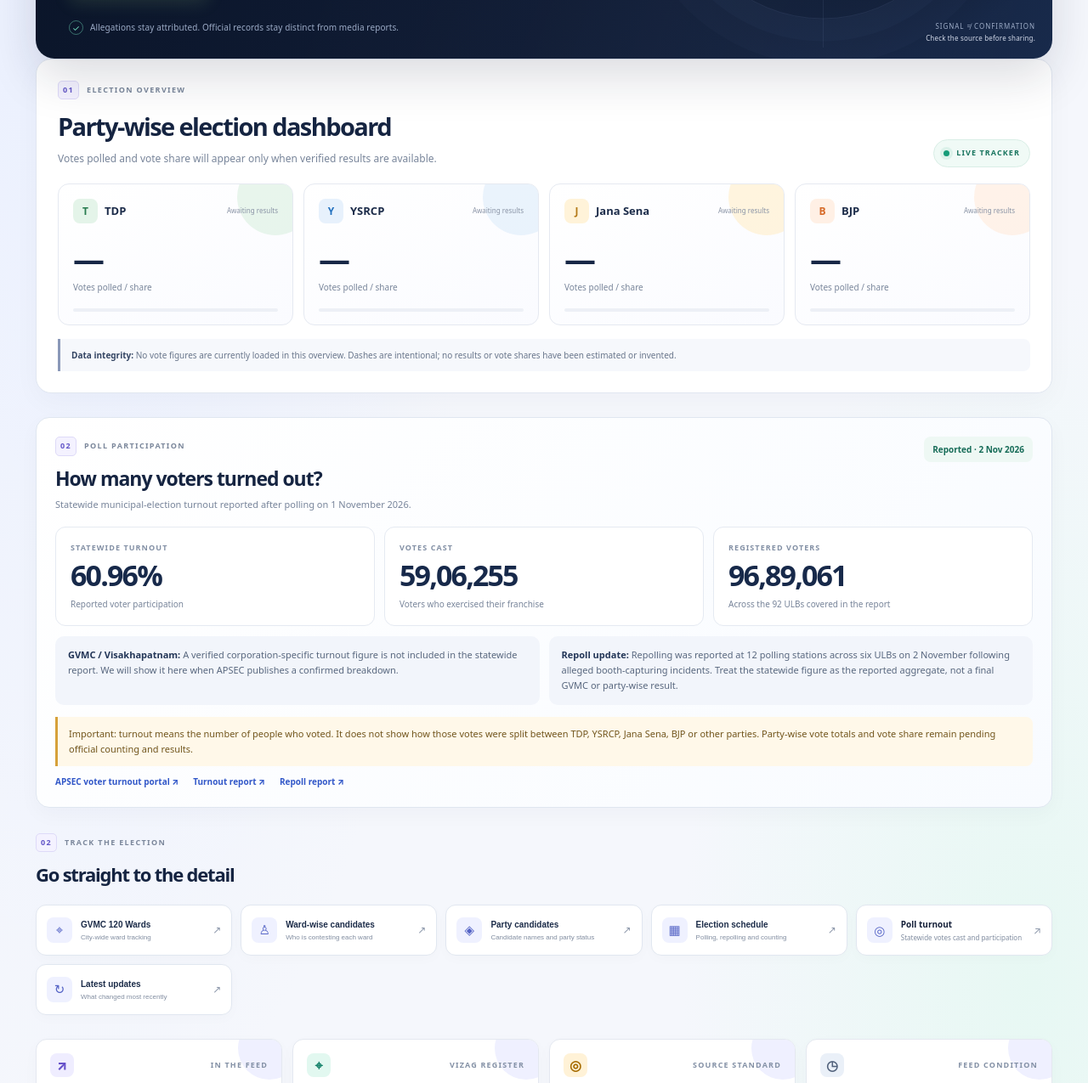
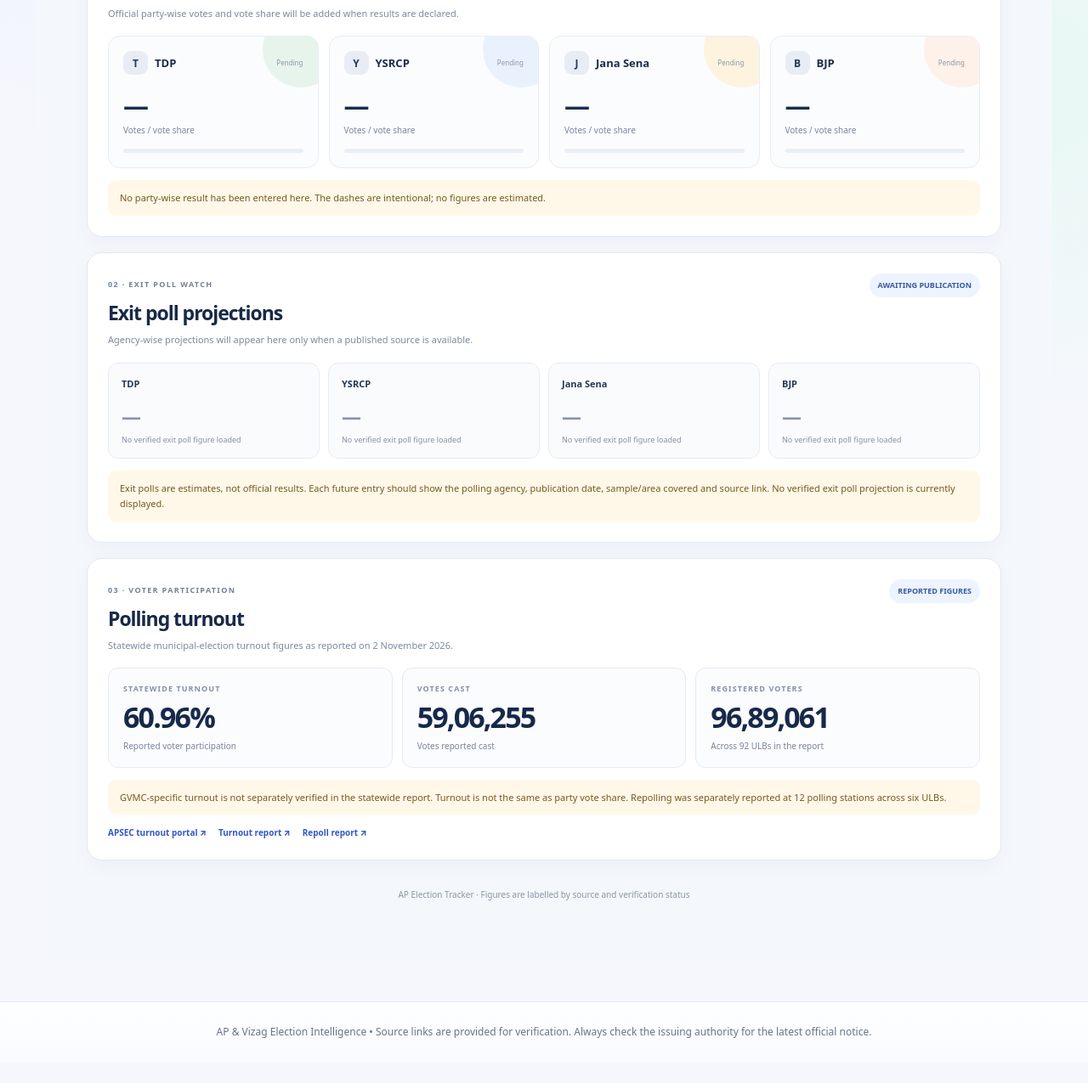
Before and after one commit to devops-integrated/ap-vizag-election-tracker, a plain HTML site: page index.html in a window 1280 px wide. Shown: the part 848-2123 px from the top of the page at 85% size. After the commit the page ends 2099 px from the top, so only its background shows below. Drawn offline with Linux system fonts and the light colour scheme.

Commit message:
Simplify homepage to party tracker, exit polls and turnout

```diff
--- a/index.html
+++ b/index.html
@@ -344,117 +344,88 @@ button:focus-visible,a:focus-visible,input:focus-visible,select:focus-visible{ou
   </select>
 </nav>
 <section id="dashboard" class="view">
+<style>
+/* Minimal party + polling dashboard */
+#dashboard{background:#f4f7fc;padding:28px 0 54px}
+#dashboard .simple-shell{max-width:1120px;margin:0 auto;padding:0 22px}
+#dashboard .simple-top{display:flex;justify-content:space-between;align-items:center;gap:16px;margin-bottom:24px}
+#dashboard .simple-brand{font-size:12px;font-weight:900;letter-spacing:.16em;color:#52627e}
+#dashboard .simple-live{font-size:10px;font-weight:800;letter-spacing:.1em;color:#16765e}
+#dashboard .simple-hero{padding:34px;border-radius:22px;background:#101e3b;color:#fff;margin-bottom:20px;position:relative;overflow:hidden}
+#dashboard .simple-hero:after{content:"";position:absolute;width:280px;height:280px;border:1px solid #ffffff20;border-radius:50%;right:-50px;top:-150px;box-shadow:0 0 0 35px #ffffff08,0 0 0 70px #ffffff06}
+#dashboard .simple-hero h2{font-size:clamp(30px,5vw,48px);line-height:1.04;letter-spacing:-.055em;margin:0 0 9px;position:relative;z-index:1}
+#dashboard .simple-hero p{margin:0;color:#bdc9dc;font-size:13px;position:relative;z-index:1}
+#dashboard .simple-section{background:#fff;border:1px solid #e3e9f2;border-radius:18px;padding:24px;margin:18px 0;box-shadow:0 8px 26px #162b4d08}
+#dashboard .simple-section-head{display:flex;justify-content:space-between;align-items:flex-start;gap:12px;margin-bottom:18px}
+#dashboard .simple-eyebrow{font-size:9px;letter-spacing:.15em;font-weight:900;color:#71809a}
+#dashboard .simple-section h3{font-size:23px;letter-spacing:-.045em;color:#182947;margin:6px 0 4px}
+#dashboard .simple-section-head p{font-size:11px;color:#7c899d;margin:0}
+#dashboard .simple-tag{padding:7px 10px;border-radius:20px;background:#edf4ff;color:#3659a4;font-size:9px;font-weight:850;white-space:nowrap}
+#dashboard .party-grid{display:grid;grid-template-columns:repeat(4,minmax(0,1fr));gap:12px}
+#dashboard .party-card{border:1px solid #e8edf4;border-radius:14px;padding:17px;background:#fbfcfe;min-width:0}
+#dashboard .party-card-top{display:flex;align-items:center;gap:8px;flex-wrap:wrap}
+#dashboard .party-mark{width:28px;height:28px;border-radius:9px;display:grid;place-items:center;background:#e8edf5;color:#243958;font-weight:900}
+#dashboard .party-name{font-size:13px;font-weight:900;color:#1b2c49}
+#dashboard .party-status{font-size:8px;color:#8b96a8;margin-left:auto}
+#dashboard .party-number{font-size:30px;line-height:1.2;font-weight:900;letter-spacing:-.05em;color:#1b2d4b;margin-top:19px}
+#dashboard .party-caption{font-size:10px;color:#78869b;margin-top:2px}
+#dashboard .party-track{height:5px;background:#e9eef5;border-radius:8px;margin-top:14px;overflow:hidden}
+#dashboard .party-track span{display:block;width:0;height:100%;background:#7d91b4}
+#dashboard .exit-grid{display:grid;grid-template-columns:repeat(4,minmax(0,1fr));gap:10px}
+#dashboard .exit-card{padding:15px;border:1px solid #e7ecf3;border-radius:12px;background:#fafbfd}
+#dashboard .exit-party{font-size:11px;font-weight:900;color:#253754}
+#dashboard .exit-value{font-size:23px;font-weight:900;color:#8a96a8;margin:12px 0 2px}
+#dashboard .exit-caption{font-size:9px;color:#8490a2;line-height:1.5}
+#dashboard .poll-turnout-stats{display:grid;grid-template-columns:repeat(3,minmax(0,1fr));gap:11px}
+#dashboard .poll-turnout-stats article{padding:17px;border:1px solid #e5eaf2;border-radius:12px;background:#fbfcfe;display:flex;flex-direction:column;gap:5px}
+#dashboard .poll-stat-label{font-size:9px;letter-spacing:.12em;font-weight:850;color:#8390a5}
+#dashboard .poll-turnout-stats strong{font-size:clamp(24px,3vw,34px);line-height:1.2;letter-spacing:-.055em;color:#17294a;font-variant-numeric:tabular-nums}
+#dashboard .poll-turnout-stats small{font-size:10px;color:#78859a}
+#dashboard .poll-note{margin:14px 0 0;padding:12px 14px;border-radius:9px;background:#fff8e9;color:#76591d;font-size:11px;line-height:1.6}
+#dashboard .simple-sources{display:flex;gap:14px;flex-wrap:wrap;margin-top:13px}
+#dashboard .simple-sources a{font-size:10px;font-weight:800;color:#3157c8;text-decoration:none}
+#dashboard .simple-sources a:hover{text-decoration:underline}
+#dashboard .simple-footer{text-align:center;color:#8a96a8;font-size:10px;padding:14px}
+@media(max-width:760px){#dashboard .party-grid,#dashboard .exit-grid{grid-template-columns:repeat(2,minmax(0,1fr))}}
+@media(max-width:520px){#dashboard{padding-top:16px}#dashboard .simple-shell{padding:0 12px}#dashboard .simple-hero{padding:25px 20px}#dashboard .simple-section{padding:17px}.poll-turnout-stats{grid-template-columns:1fr}#dashboard .simple-section-head{flex-direction:column}}
+</style>
+<div class="simple-shell">
+  <div class="simple-top"><span class="simple-brand">AP ELECTION TRACKER</span><span class="simple-live">● ELECTION DASHBOARD</span></div>
+  <header class="simple-hero"><h2>Andhra Pradesh<br>Election Dashboard</h2><p>Party-wise results, exit poll projections and voter turnout — in one place.</p></header>
 
+  <section class="simple-section" aria-labelledby="partyOverviewTitle">
+    <div class="simple-section-head"><div><span class="simple-eyebrow">01 · PARTY POSITION</span><h3 id="partyOverviewTitle">Party-wise vote tracker</h3><p>Official party-wise votes and vote share will be added when results are declared.</p></div><span class="simple-tag">OFFICIAL RESULTS</span></div>
+    <div class="party-grid">
+      <article class="party-card party-tdp"><div class="party-card-top"><span class="party-mark">T</span><span class="party-name">TDP</span><span class="party-status">Pending</span></div><div class="party-number">—</div><div class="party-caption">Votes / vote share</div><div class="party-track"><span></span></div></article>
+      <article class="party-card party-ysrcp"><div class="party-card-top"><span class="party-mark">Y</span><span class="party-name">YSRCP</span><span class="party-status">Pending</span></div><div class="party-number">—</div><div class="party-caption">Votes / vote share</div><div class="party-track"><span></span></div></article>
+      <article class="party-card party-jsp"><div class="party-card-top"><span class="party-mark">J</span><span class="party-name">Jana Sena</span><span class="party-status">Pending</span></div><div class="party-number">—</div><div class="party-caption">Votes / vote share</div><div class="party-track"><span></span></div></article>
+      <article class="party-card party-bjp"><div class="party-card-top"><span class="party-mark">B</span><span class="party-name">BJP</span><span class="party-status">Pending</span></div><div class="party-number">—</div><div class="party-caption">Votes / vote share</div><div class="party-track"><span></span></div></article>
+    </div>
+    <p class="poll-note">No party-wise result has been entered here. The dashes are intentional; no figures are estimated.</p>
+  </section>
 
+  <section class="simple-section" aria-labelledby="exitPollTitle">
+    <div class="simple-section-head"><div><span class="simple-eyebrow">02 · EXIT POLL WATCH</span><h3 id="exitPollTitle">Exit poll projections</h3><p>Agency-wise projections will appear here only when a published source is available.</p></div><span class="simple-tag">AWAITING PUBLICATION</span></div>
+    <div class="exit-grid">
+      <article class="exit-card"><div class="exit-party">TDP</div><div class="exit-value">—</div><div class="exit-caption">No verified exit poll figure loaded</div></article>
+      <article class="exit-card"><div class="exit-party">YSRCP</div><div class="exit-value">—</div><div class="exit-caption">No verified exit poll figure loaded</div></article>
+      <article class="exit-card"><div class="exit-party">Jana Sena</div><div class="exit-value">—</div><div class="exit-caption">No verified exit poll figure loaded</div></article>
+      <article class="exit-card"><div class="exit-party">BJP</div><div class="exit-value">—</div><div class="exit-caption">No verified exit poll figure loaded</div></article>
+    </div>
+    <p class="poll-note">Exit polls are estimates, not official results. Each future entry should show the polling agency, publication date, sample/area covered and source link. No verified exit poll projection is currently displayed.</p>
+  </section>
 
-<div class="command-layout">
-  <div class="command-topline"><div><span class="live-dot"></span><span class="micro-label">AP ELECTION COMMAND CENTER</span></div><span class="topline-right">LIVE TRACKER · ANDHRA PRADESH · VISAKHAPATNAM · GVMC</span></div>
-  <div class="command-hero">
-    <div class="hero-copy">
-      <div class="hero-kicker"><span class="kicker-line"></span> THE ELECTION DESK</div>
-      <h2>AP Election<br><em>Command Center.</em></h2>
-      <p>See the election picture at a glance: party-wise tracking, GVMC ward candidates, election schedules and the latest developments across Andhra Pradesh.</p>
-      <div class="hero-actions"><button class="action primary" data-go="liveNews">Read latest updates <span aria-hidden="true">↗</span></button><button class="hero-ghost" data-go="wards">Find ward candidates <span aria-hidden="true">→</span></button><button class="hero-ghost" data-go="calendar">Check election dates <span aria-hidden="true">↗</span></button></div>
-      <div class="hero-footnote"><span class="shield-mark">✓</span> Allegations stay attributed. Official records stay distinct from media reports.</div>
-    </div>
-    <div class="hero-art" aria-label="Abstract election intelligence radar illustration">
-      <div class="radar-halo halo-one"></div><div class="radar-halo halo-two"></div><div class="radar-halo halo-three"></div>
-      <div class="radar-cross cross-x"></div><div class="radar-cross cross-y"></div>
-      <div class="radar-core"><span>AP</span><small>FIELD<br>WATCH</small></div>
-      <div class="radar-point point-a"></div><div class="radar-point point-b"></div><div class="radar-point point-c"></div>
-      <div class="radar-label label-a"><span class="mini-dot mint"></span> STATEWIDE <b>AP</b></div>
-      <div class="radar-label label-b"><span class="mini-dot blue"></span> CITY WATCH <b>VIZAG</b></div>
-      <div class="radar-caption">SIGNAL ≠ CONFIRMATION<br><span>Check the source before sharing.</span></div>
-    </div>
-  </div>
-  <section class="party-overview" aria-labelledby="partyOverviewTitle">
-    <div class="party-overview-head">
-      <div><span class="section-eyebrow"><span class="section-index">01</span> ELECTION OVERVIEW</span><h2 id="partyOverviewTitle">Party-wise election dashboard</h2><p>Votes polled and vote share will appear only when verified results are available.</p></div>
-      <span class="party-live-label"><i></i> LIVE TRACKER</span>
-    </div>
-    <div class="party-grid">
-      <article class="party-card party-tdp"><div class="party-card-top"><span class="party-mark">T</span><span class="party-name">TDP</span><span class="party-status">Awaiting results</span></div><div class="party-number">—</div><div class="party-caption">Votes polled / share</div><div class="party-track"><span></span></div></article>
-      <article class="party-card party-ysrcp"><div class="party-card-top"><span class="party-mark">Y</span><span class="party-name">YSRCP</span><span class="party-status">Awaiting results</span></div><div class="party-number">—</div><div class="party-caption">Votes polled / share</div><div class="party-track"><span></span></div></article>
-      <article class="party-card party-jsp"><div class="party-card-top"><span class="party-mark">J</span><span class="party-name">Jana Sena</span><span class="party-status">Awaiting results</span></div><div class="party-number">—</div><div class="party-caption">Votes polled / share</div><div class="party-track"><span></span></div></article>
-      <article class="party-card party-bjp"><div class="party-card-top"><span class="party-mark">B</span><span class="party-name">BJP</span><span class="party-status">Awaiting results</span></div><div class="party-number">—</div><div class="party-caption">Votes polled / share</div><div class="party-track"><span></span></div></article>
-    </div>
-    <p class="party-disclaimer"><strong>Data integrity:</strong> No vote figures are currently loaded in this overview. Dashes are intentional; no results or vote shares have been estimated or invented.</p>
-  </section>
-  <section class="poll-turnout-panel" aria-labelledby="pollTurnoutTitle">
-    <div class="poll-turnout-head">
-      <div><span class="section-eyebrow"><span class="section-index">02</span> POLL PARTICIPATION</span><h2 id="pollTurnoutTitle">How many voters turned out?</h2><p>Statewide municipal-election turnout reported after polling on 1 November 2026.</p></div>
-      <span class="poll-source-tag">Reported · 2 Nov 2026</span>
-    </div>
+  <section class="simple-section" aria-labelledby="pollTurnoutTitle">
+    <div class="simple-section-head"><div><span class="simple-eyebrow">03 · VOTER PARTICIPATION</span><h3 id="pollTurnoutTitle">Polling turnout</h3><p>Statewide municipal-election turnout figures as reported on 2 November 2026.</p></div><span class="simple-tag">REPORTED FIGURES</span></div>
     <div class="poll-turnout-stats">
       <article><span class="poll-stat-label">STATEWIDE TURNOUT</span><strong>60.96%</strong><small>Reported voter participation</small></article>
-      <article><span class="poll-stat-label">VOTES CAST</span><strong>59,06,255</strong><small>Voters who exercised their franchise</small></article>
-      <article><span class="poll-stat-label">REGISTERED VOTERS</span><strong>96,89,061</strong><small>Across the 92 ULBs covered in the report</small></article>
+      <article><span class="poll-stat-label">VOTES CAST</span><strong>59,06,255</strong><small>Votes reported cast</small></article>
+      <article><span class="poll-stat-label">REGISTERED VOTERS</span><strong>96,89,061</strong><small>Across 92 ULBs in the report</small></article>
     </div>
-    <div class="poll-turnout-foot">
-      <div><strong>GVMC / Visakhapatnam:</strong> A verified corporation-specific turnout figure is not included in the statewide report. We will show it here when APSEC publishes a confirmed breakdown.</div>
-      <div><strong>Repoll update:</strong> Repolling was reported at 12 polling stations across six ULBs on 2 November following alleged booth-capturing incidents. Treat the statewide figure as the reported aggregate, not a final GVMC or party-wise result.</div>
-    </div>
-    <p class="poll-data-note">Important: turnout means the number of people who voted. It does not show how those votes were split between TDP, YSRCP, Jana Sena, BJP or other parties. Party-wise vote totals and vote share remain pending official counting and results.</p>
-    <div class="poll-links"><a href="https://demo8.cgg.gov.in/apsec/getVoterTurnOutCanPortal" target="_blank" rel="noopener noreferrer">APSEC voter turnout portal ↗</a><a href="https://www.newindianexpress.com/states/andhra-pradesh/2026/Nov/02/andhra-pradesh-records-6096-per-cent-voter-turnout-in-ulb-elections" target="_blank" rel="noopener noreferrer">Turnout report ↗</a><a href="https://www.hindustantimes.com/india-news/repolling-begins-at-12-polling-stations-in-six-ulbs-in-andhra-101793594244486.html" target="_blank" rel="noopener noreferrer">Repoll report ↗</a></div>
+    <p class="poll-note">GVMC-specific turnout is not separately verified in the statewide report. Turnout is not the same as party vote share. Repolling was separately reported at 12 polling stations across six ULBs.</p>
+    <div class="simple-sources"><a href="https://demo8.cgg.gov.in/apsec/getVoterTurnOutCanPortal" target="_blank" rel="noopener noreferrer">APSEC turnout portal ↗</a><a href="https://www.newindianexpress.com/states/andhra-pradesh/2026/Nov/02/andhra-pradesh-records-6096-per-cent-voter-turnout-in-ulb-elections" target="_blank" rel="noopener noreferrer">Turnout report ↗</a><a href="https://www.hindustantimes.com/india-news/repolling-begins-at-12-polling-stations-in-six-ulbs-in-andhra-101793594244486.html" target="_blank" rel="noopener noreferrer">Repoll report ↗</a></div>
   </section>
-  <section class="command-shortcuts" aria-label="Main election tracker sections">
-    <div class="shortcut-heading"><div><span class="section-eyebrow"><span class="section-index">02</span> TRACK THE ELECTION</span><h2>Go straight to the detail</h2></div></div>
-    <div class="shortcut-grid">
-      <button class="shortcut-card" data-go="vizag"><span class="shortcut-icon">⌖</span><span><b>GVMC 120 Wards</b><small>City-wide ward tracking</small></span><span class="shortcut-arrow">↗</span></button>
-      <button class="shortcut-card" data-go="wards"><span class="shortcut-icon">♙</span><span><b>Ward-wise candidates</b><small>Who is contesting each ward</small></span><span class="shortcut-arrow">↗</span></button>
-      <button class="shortcut-card" data-go="constituencies"><span class="shortcut-icon">◈</span><span><b>Party candidates</b><small>Candidate names and party status</small></span><span class="shortcut-arrow">↗</span></button>
-      <button class="shortcut-card" data-go="calendar"><span class="shortcut-icon">▦</span><span><b>Election schedule</b><small>Polling, repolling and counting</small></span><span class="shortcut-arrow">↗</span></button>
-      <a class="shortcut-card" href="#pollTurnoutTitle" style="text-decoration:none;color:inherit"><span class="shortcut-icon">◎</span><span><b>Poll turnout</b><small>Statewide votes cast and participation</small></span><span class="shortcut-arrow">↗</span></a>
-      <button class="shortcut-card" data-go="latestUpdates"><span class="shortcut-icon">↻</span><span><b>Latest updates</b><small>What changed most recently</small></span><span class="shortcut-arrow">↗</span></button>
-    </div>
-  </section>
-  <div class="metric-ribbon">
-    <article class="metric-tile"><div class="metric-top"><span class="metric-icon icon-violet">↗</span><span class="metric-label">IN THE FEED</span></div><div class="metric-value" id="updateCount">—</div><div class="metric-desc">Published update records <span class="metric-arrow">↗</span></div><button class="metric-link" data-go="liveNews">Open intelligence feed</button></article>
-    <article class="metric-tile"><div class="metric-top"><span class="metric-icon icon-mint">⌖</span><span class="metric-label">VIZAG REGISTER</span></div><div class="metric-value">120 <small>wards</small></div><div class="metric-desc">GVMC ward index <span class="metric-arrow">↗</span></div><button class="metric-link" data-go="wards">Browse ward register</button></article>
-    <article class="metric-tile"><div class="metric-top"><span class="metric-icon icon-amber">◎</span><span class="metric-label">SOURCE STANDARD</span></div><div class="metric-value metric-word">Evidence<span class="value-period">.</span></div><div class="metric-desc">Reported ≠ officially confirmed</div><button class="metric-link" data-go="sources">How we verify</button></article>
-    <article class="metric-tile feed-tile"><div class="metric-top"><span class="metric-icon icon-slate">◷</span><span class="metric-label">FEED CONDITION</span></div><div class="metric-value metric-word" id="feedStatusLabel">Connecting…</div><div class="metric-desc" id="lastChecked">Timestamp not loaded</div><button class="metric-link" id="feedReloadLink">Check feed again ↻</button></article>
-  </div>
-  <div class="dashboard-election-status">
-    <div class="status-heading"><div><span class="section-eyebrow"><span class="section-index">STATUS</span> ELECTION WATCH</span><h2>Know what is scheduled—and what needs rechecking</h2></div><button class="text-button" data-go="calendar">Full election calendar <span>↗</span></button></div>
-    <article class="card full" style="margin-bottom:16px;border-left:4px solid #d59b22;background:linear-gradient(120deg,#fffaf0,#fff)">
-  <div class="section-head"><div><span class="tag pending">Election desk · 26 Oct 2026</span><h2 style="margin-top:9px">Two local-election updates to keep separate</h2></div><span class="tag">Source-linked status</span></div>
-  <div class="grid">
-    <div class="card" style="grid-column:span 6;box-shadow:none;background:#fffdf8">
-      <h3>Urban local bodies, including GVMC</h3>
-      <p><strong>Reported status: proceedings on hold.</strong> The previously announced 28 October polling date should not be treated as confirmed while the State Election Commission follows court directions and issues any revised order. This affects the notified urban local-body process; check for a new official schedule before relying on dates.</p>
-      <p class="small"><a href="https://sec.ap.gov.in/" target="_blank" rel="noopener noreferrer">Check APSEC notices ↗</a> · <a href="https://indianexpress.com/article/political-pulse/andhra-pradesh-civic-polls-test-tdp-ysrcp-rivalry-10936027/" target="_blank" rel="noopener noreferrer">Read reporting on the court directions and dispute ↗</a></p>
-    </div>
-    <div class="card" style="grid-column:span 6;box-shadow:none;background:#fbfcff">
-      <h3>MPTC / ZPTC rural local bodies</h3>
-      <p><strong>Reported schedule: polling 3 November; counting 5 November 2026.</strong> Repolling, if required, has been reported for 4 November. Keep this schedule separate from the urban-body pause and verify any changes against the latest APSEC notification.</p>
-      <p class="small"><a href="https://sec.ap.gov.in/" target="_blank" rel="noopener noreferrer">Check APSEC official site ↗</a> · <a href="https://timesofindia.indiatimes.com/city/vijayawada/andhra-pradesh-mptc-zptc-election-schedule-announced-voting-to-be-held-on-nov-3/articleshow/135055567.cms" target="_blank" rel="noopener noreferrer">Read schedule report ↗</a></p>
-    </div>
-  </div>
-  <p class="small muted">Editorial note: the urban-body status above is based on recent reporting about court directions; the MPTC/ZPTC dates are reported schedule details. The issuing authority’s latest order takes precedence. Allegations about nomination obstruction remain attributed claims unless independently established.</p>
-</article>
-  </div>
-  <section class="candidate-feature" aria-labelledby="candidateFeatureTitle">
-    <div class="candidate-feature-head"><div><div class="section-eyebrow"><span class="section-index">01</span> CANDIDATES & WARDS</div><h2 id="candidateFeatureTitle">Real names. Real sources.</h2><p>YSRCP’s published ward announcement is loaded below. Party-announced does not mean SEC-final.</p></div><div class="candidate-count"><strong id="candidateFeatureCount">74</strong><span>sourced names<br>from party announcement</span></div></div>
-    <div class="candidate-preview-wrap"><table class="candidate-preview"><thead><tr><th>Ward</th><th>Candidate</th><th>Party</th><th>Evidence status</th></tr></thead><tbody id="candidatePreviewRows"></tbody></table></div>
-    <div class="candidate-feature-foot"><span><span class="live-dot"></span> Names link back to the published announcement</span><button class="text-button" data-go="wards">Open all 120 wards ↗</button></div>
-  </section>
-  <div class="briefing-grid">
-    <section class="briefing-main">
-      <div class="section-eyebrow"><span class="section-index">02</span> LATEST REPORTS</div>
-      <div class="briefing-heading"><div><h2>What’s moving</h2><p>Readable summaries first. Original reporting one click away.</p></div><button class="text-button" data-go="liveNews">All updates <span>↗</span></button></div>
-      <div id="dashboardNews" class="briefing-news muted">Loading the latest published feed…</div>
-    </section>
-    <aside class="briefing-aside">
-      <div class="section-eyebrow"><span class="section-index">03</span> QUICK LINKS</div>
-      <h2>Choose your lens.</h2><p class="aside-intro">Go straight to the part of the election picture you need.</p>
-      <button class="lens-card" data-go="incidents"><span class="lens-number">A</span><span class="lens-copy"><b>Incidents & complaints</b><small>Reported clashes, allegations, police and court action</small></span><span class="lens-arrow">↗</span></button>
-      <button class="lens-card" data-go="urban"><span class="lens-number">B</span><span class="lens-copy"><b>Municipal / ULB polls</b><small>Notices, nomination windows and schedule changes</small></span><span class="lens-arrow">↗</span></button>
-      <button class="lens-card" data-go="wards"><span class="lens-number">C</span><span class="lens-copy"><b>Vizag ward candidates</b><small>Ward-by-ward register; names only when sourced</small></span><span class="lens-arrow">↗</span></button>
-      <button class="lens-card" data-go="calendar"><span class="lens-number">D</span><span class="lens-copy"><b>Election calendar</b><small>Key dates and reported schedule developments</small></span><span class="lens-arrow">↗</span></button>
-      <div class="method-note"><span class="method-symbol">✳</span><div><b>Clarity over noise.</b><p>We label what is reported, separate official notices, and link back to the source. Empty records are not guesses.</p><button data-go="sources">Our source standard →</button></div></div>
-    </aside>
-  </div>
-  <div class="bottom-band"><div><span class="band-label">THE COVERAGE</span><b>Statewide AP <span>+</span> Visakhapatnam</b></div><div class="coverage-chips"><span>Local bodies</span><span>Nomination disputes</span><span>Official decisions</span><span>Ward register</span></div></div>
+  <div class="simple-footer">AP Election Tracker · Figures are labelled by source and verification status</div>
 </div>
 </section>
 <section id="statements" class="view hidden">
```
